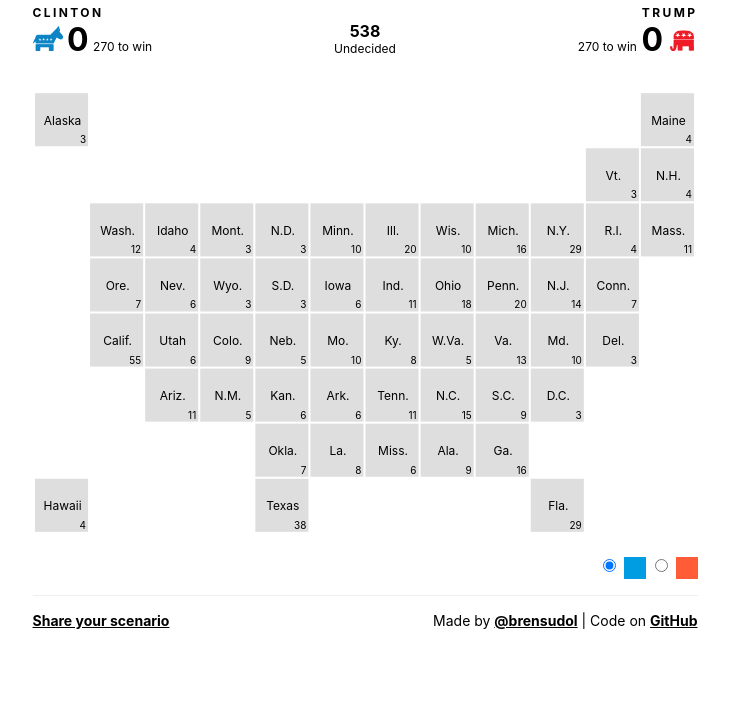
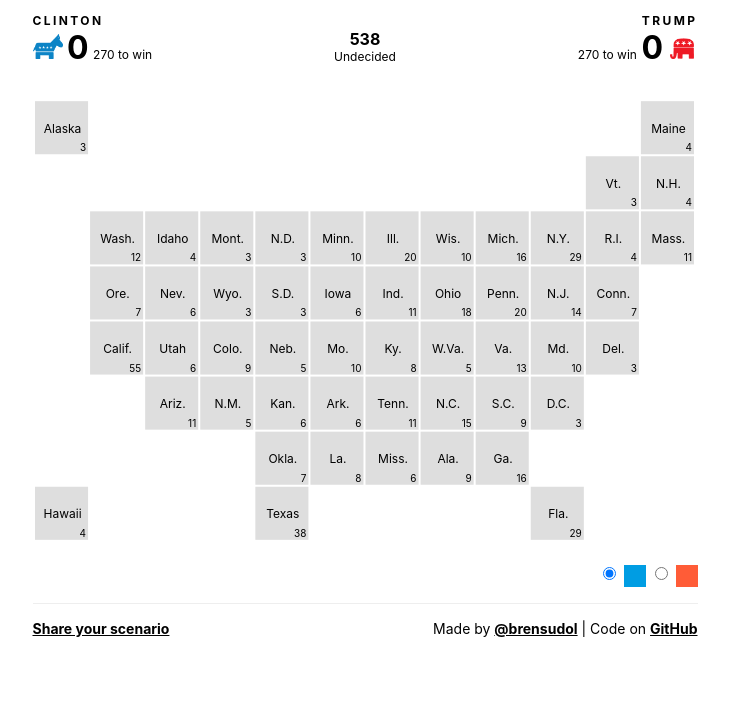
Before and after one commit to brendansudol/electoral-map-viz, a plain HTML site: page index.html in a window 1280 px wide. Shown: the part 90-800 px from the top of the page, without its empty margins (275-1004 px from the left). Drawn offline with Linux system fonts and the light colour scheme.

Commit message:
css tweak

```diff
--- a/index.html
+++ b/index.html
@@ -9,7 +9,7 @@
     <link href='assets/css/app.css' rel='stylesheet'>
   </head>
   <body class='sans-serif'>
-    <div class='p1 mx-auto container'>
+    <div class='p2 mx-auto container'>
       <div class='mb2 border-bottom border-gray'>
         <h1 class='h2 m0'>Presidential Pick'em</h1>
         <p class='h5 mt1 mb2'>
```
